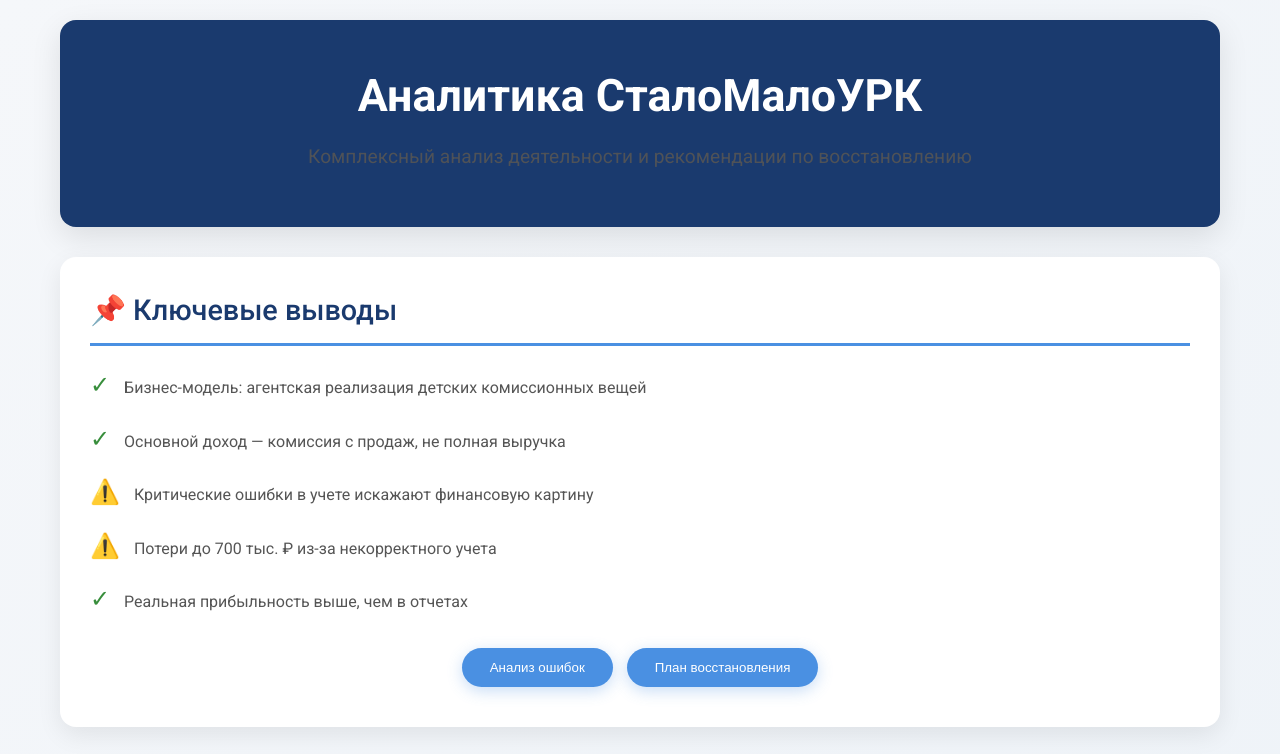
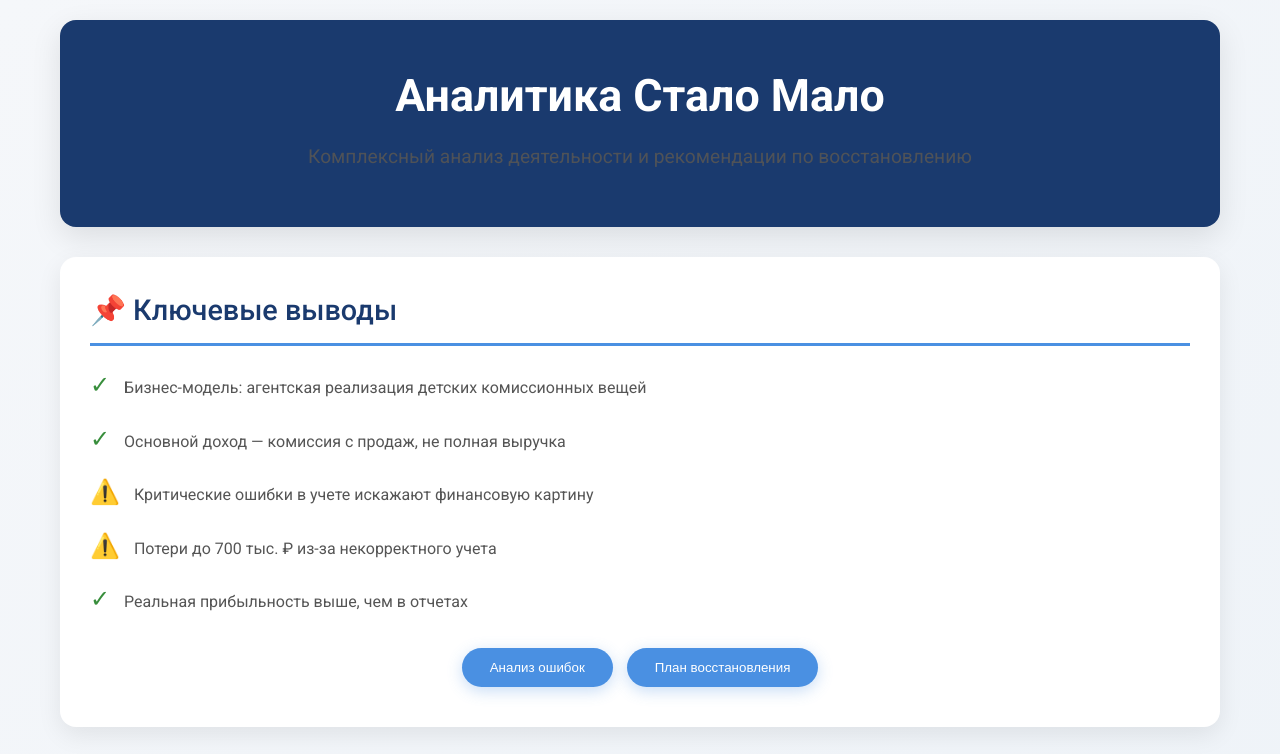
Before and after one commit to Gakuzi/stalo-malo-analitika, a plain HTML site: page index.html in a window 1280 px wide. Shown: the top 754 px of the page. Drawn offline with nearby package versions, Linux system fonts and the light colour scheme.

Commit message:
Update index.html

```diff
--- a/index.html
+++ b/index.html
@@ -3,7 +3,7 @@
 <head>
     <meta charset="UTF-8">
     <meta name="viewport" content="width=device-width, initial-scale=1.0">
-    <title>Аналитика СталоМалоУРК</title>
+    <title>Аналитика Стало Мало</title>
     <link href="https://fonts.googleapis.com/css2?family=Roboto:wght@300;400;500;700&display=swap" rel="stylesheet">
     <script src="https://cdn.jsdelivr.net/npm/chart.js"></script>
     <style>
@@ -369,7 +369,7 @@
 <body>
     <div class="container fade-in">
         <header>
-            <h1>Аналитика СталоМалоУРК</h1>
+            <h1>Аналитика Стало Мало</h1>
             <p class="subtitle">Комплексный анализ деятельности и рекомендации по восстановлению</p>
         </header>
 
```
